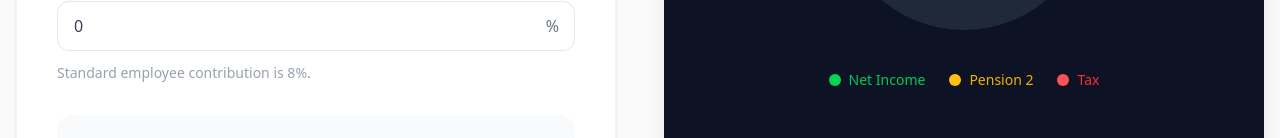
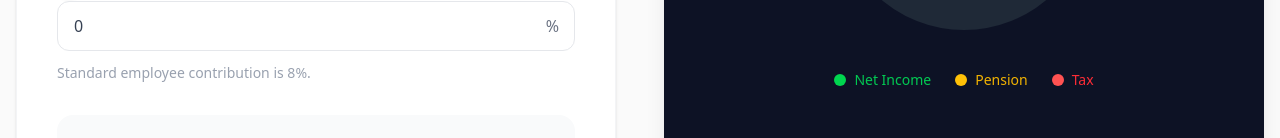
Before and after one commit to Apex-Shippers/Tax-Clarity-NG, a React (Vite) app: page /tax-calculator in a window 1280 px wide. Shown: the part 633-771 px from the top of the page. Built offline with nearby package versions, Linux system fonts and the light colour scheme.

Commit message:
took ou tthe 2 in front of pension on the rresult card

```diff
--- a/src/routes/taxCalculator.tsx
+++ b/src/routes/taxCalculator.tsx
@@ -367,7 +367,7 @@
               </div>
               <div className="flex items-center gap-2">
                 <span className="w-3 h-3 rounded-full bg-[#FFC107]"></span>
-                <span className="text-yellow-500">Pension 2</span>
+                <span className="text-yellow-500">Pension</span>
               </div>
               <div className="flex items-center gap-2">
                 <span className="w-3 h-3 rounded-full bg-[#FF5252]"></span>
```
